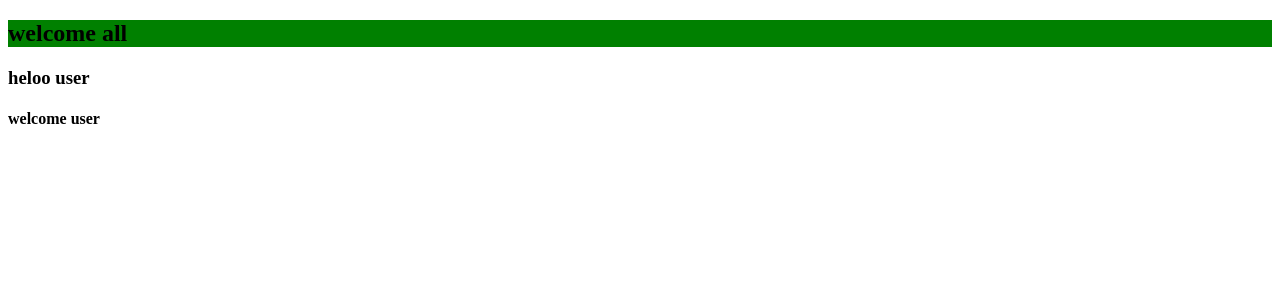
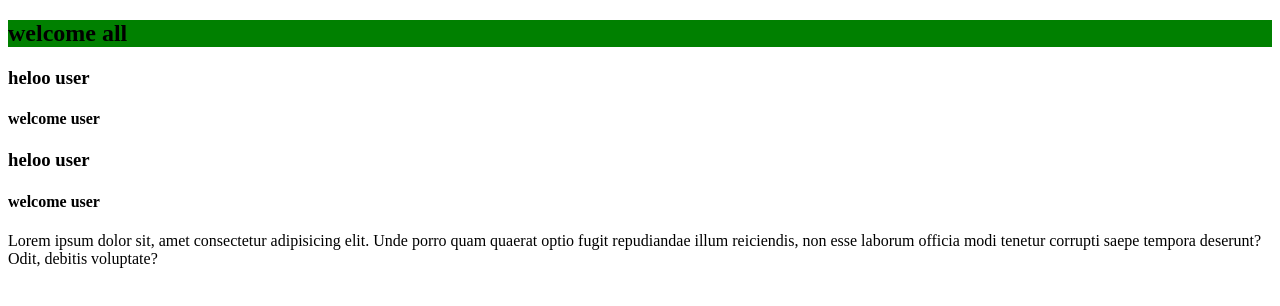
Before and after one commit to RohitKavartapu/githubteting, a plain HTML site: page index.html in a window 1280 px wide. Drawn offline with Linux system fonts and the light colour scheme.

Commit message:
paragraph added

```diff
--- a/index.html
+++ b/index.html
@@ -10,5 +10,8 @@
 		<h2 style="background-color: green">welcome all</h2>
 		<h3>heloo user</h3>
 		<h4>welcome user</h4>
+		<h3>heloo user</h3>
+		<h4>welcome user</h4>
+		<p>Lorem ipsum dolor sit, amet consectetur adipisicing elit. Unde porro quam quaerat optio fugit repudiandae illum reiciendis, non esse laborum officia modi tenetur corrupti saepe tempora deserunt? Odit, debitis voluptate?</p>
 	</body>
 </html>
```
